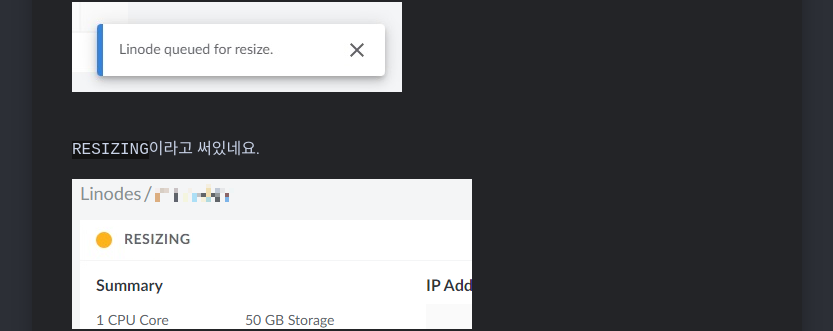
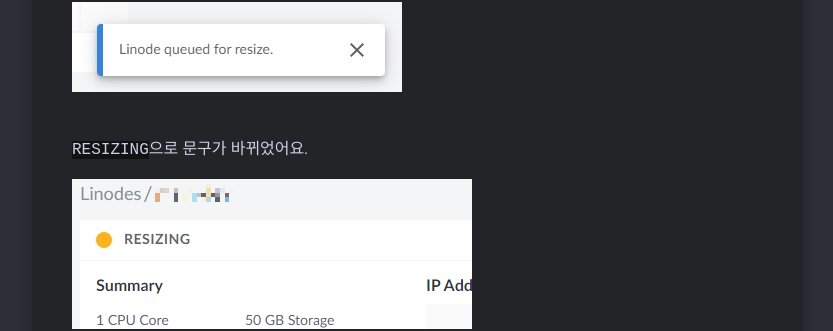
Before and after one commit to DarkTornado/blog, a Jekyll site: the page built from _posts/2023-06-12-linode-change-plan.md, in a window 1280 px wide and 900 px high, scrolled down 5590 px. Shown: the part 122-453 px from the top of the window, without its empty margins (23-856 px from the left). Built offline with Jekyll 4.4.1, drawn with Linux system fonts in a browser that asks for light colours; nearby versions of some CDN libraries.

Commit message:
Update 2023-06-12-linode-change-plan.md

```diff
--- a/_posts/2023-06-12-linode-change-plan.md
+++ b/_posts/2023-06-12-linode-change-plan.md
@@ -91,7 +91,7 @@ VPS의 `label`을 저기다가 적고 `Resize Linode` 버튼을 누르면
 ![image]({{site.url}}{{site.baseurl}}/assets/images/linode-change-plan/12.jpg)
 
 <br>
-`RESIZING`이라고 써있네요.
+`RESIZING`으로 문구가 바뀌었어요.
 
 ![image]({{site.url}}{{site.baseurl}}/assets/images/linode-change-plan/13.png)
 
```
